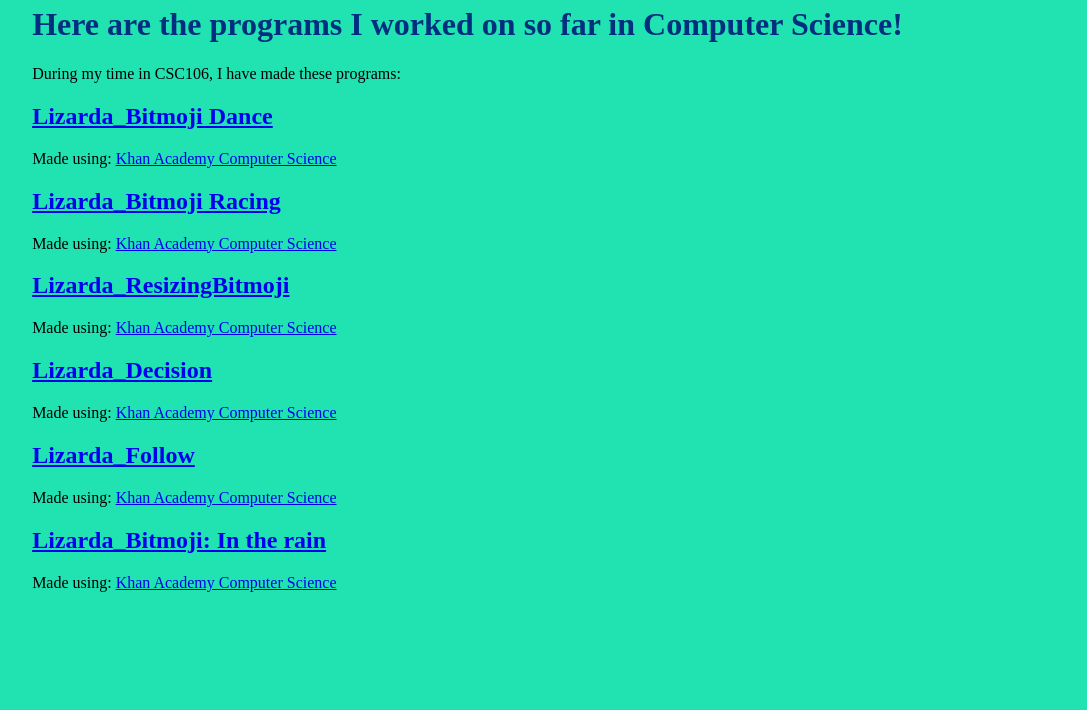
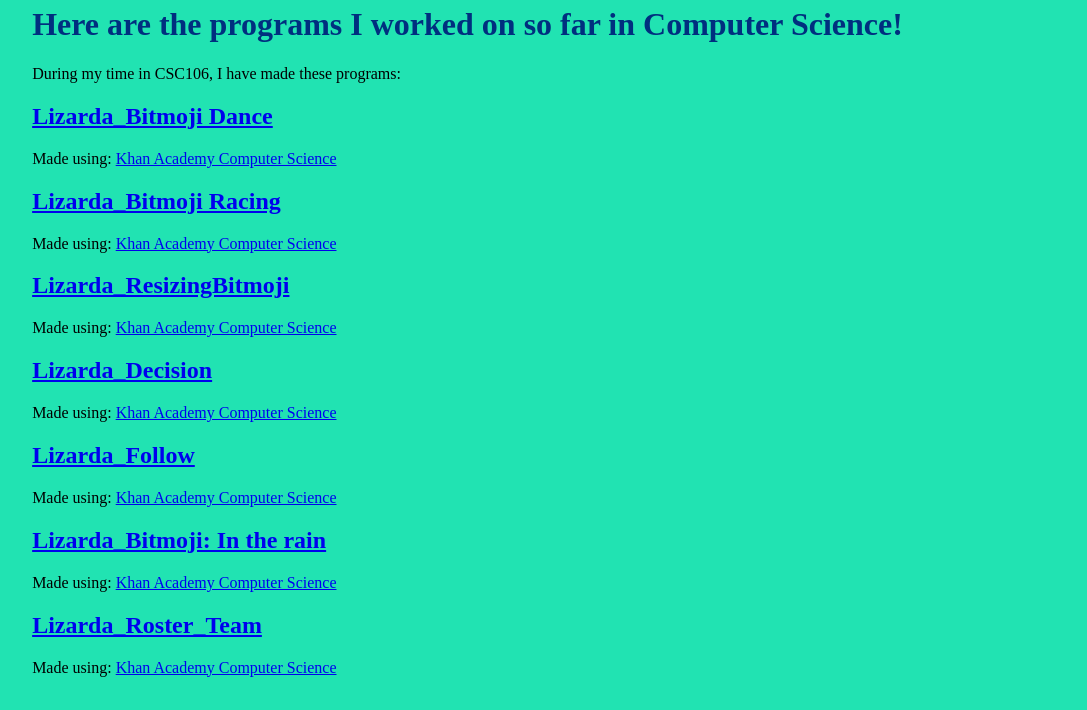
Before and after one commit to JABlizzard/JABlizzard.github.io, a plain HTML site: page js.html in a window 1280 px wide. Shown: the part 380-1090 px from the top of the page, without its empty margins (156-1243 px from the left). Before the commit the page ends 1005 px from the top, so only its background shows below. Drawn offline with Linux system fonts and the light colour scheme; a script that the page names is missing.

Commit message:
Update js.html

```diff
--- a/js.html
+++ b/js.html
@@ -29,6 +29,7 @@ During my time in CSC106, I have made these programs:
 <h2><a href="https://www.khanacademy.org/computer-programming/lizarda_decision/4819390170447872">Lizarda_Decision</a></h2><script src="https://www.khanacademy.org/computer-programming/lizarda_decision/4819390170447872/embed.js?editor=yes&buttons=yes&author=yes&embed=yes"></script><p>Made using: <a href="http://www.khanacademy.org/computer-programming">Khan Academy Computer Science</a></p>
 <h2><a href="https://www.khanacademy.org/computer-programming/lizarda_follow/5949650542837760">Lizarda_Follow</a></h2><script src="https://www.khanacademy.org/computer-programming/lizarda_follow/5949650542837760/embed.js?editor=yes&buttons=yes&author=yes&embed=yes"></script><p>Made using: <a href="http://www.khanacademy.org/computer-programming">Khan Academy Computer Science</a></p>
 <h2><a href="https://www.khanacademy.org/computer-programming/rain-rain-go-away/4736153981075456">Lizarda_Bitmoji: In the rain</a></h2><script src="https://www.khanacademy.org/computer-programming/rain-rain-go-away/4736153981075456/embed.js?editor=yes&buttons=yes&author=yes&embed=yes"></script><p>Made using: <a href="http://www.khanacademy.org/computer-programming">Khan Academy Computer Science</a></p>
+<h2><a href="https://www.khanacademy.org/computer-programming/objects/4726733108723712">Lizarda_Roster_Team</a></h2><script src="https://www.khanacademy.org/computer-programming/objects/4726733108723712/embed.js?editor=yes&buttons=yes&author=yes&embed=yes"></script><p>Made using: <a href="http://www.khanacademy.org/computer-programming">Khan Academy Computer Science</a></p>
 	    </div>
 	</body>
 </html>
```
